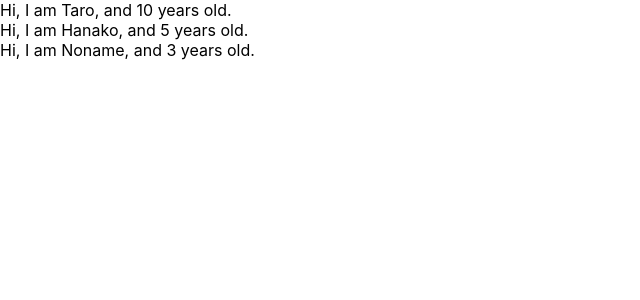
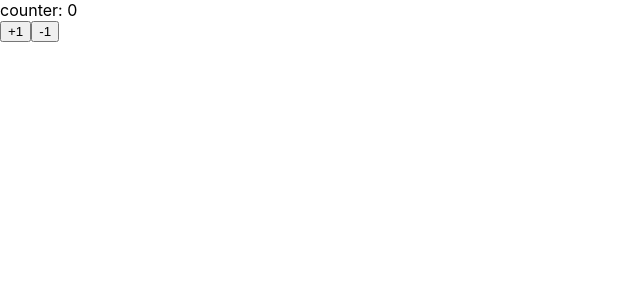
Before and after one commit to YutaroMatsumoto/react-redux-sample, a React (Create React App) app: page / in a window 1280 px wide. Shown: the top 300 px of the page, without its empty margins (0-640 px from the left). Built offline with nearby package versions, Linux system fonts and the light colour scheme.

Commit message:
learn state and setState

```diff
--- a/src/App.js
+++ b/src/App.js
@@ -1,34 +1,34 @@
 import React, { Component } from 'react';
-import PropTypes from 'prop-types';
+// import PropTypes from 'prop-types';
 
-// class App extends Component {
-//   render() {
-//     return (
-//       <React.Fragment>
-//         <label htmlFor="bar">bar</label>
-//         <input type="text" onChange={() => {console.log("I am Clicked")}}/>
-//       </React.Fragment>
-//     )
-//   }
-// }
+const App = () => (<Counter></Counter>)
 
-const App = () => {
-  const profiles = [
-    { name: "Taro", age: 10 },
-    { name: "Hanako", age: 5 },
-    { name: "Noname", age: 3 }
-  ];
-  return (
-    <div>
-      { profiles.map((profile, index) => {
-        return <User name={profile.name} age={profile.age} key={index} />
-      }) }
-    </div>
-  )
-}
+class Counter extends Component {
+  constructor(props) { // 初期化処理
+    super(props)
+    this.state = { count: 0 }
+  }
 
-const User = (props) => {
-  return <div>Hi, I am {props.name}, and {props.age} years old.</div>
+   handlePlusButton = () => {
+     // setStateが実行されるとrenderが実行される
+     this.setState({ count: this.state.count + 1 })
+   }
+
+   handleMinusButton = () => {
+     this.setState({ count: this.state.count - 1 })
+   }
+
+  render() {
+    // console.log(this.state.count)
+    // console.log("render")
+    return (
+      <React.Fragment>
+        <div>counter: {this.state.count}</div>
+        <button onClick={this.handlePlusButton}>+1</button>
+        <button onClick={this.handleMinusButton}>-1</button>
+      </React.Fragment>
+    )
+  }
 }
 
 // User.defaultProps = {
@@ -36,9 +36,9 @@
 // }
 
 // 受け取るpropatyの値がぶれないようにあらかじめ設定しておく
-User.propTypes = {
-  name: PropTypes.string,
-  age: PropTypes.number.isRequired
-}
+// User.propTypes = {
+//   name: PropTypes.string,
+//   age: PropTypes.number.isRequired
+// }
 
 export default App;
```
